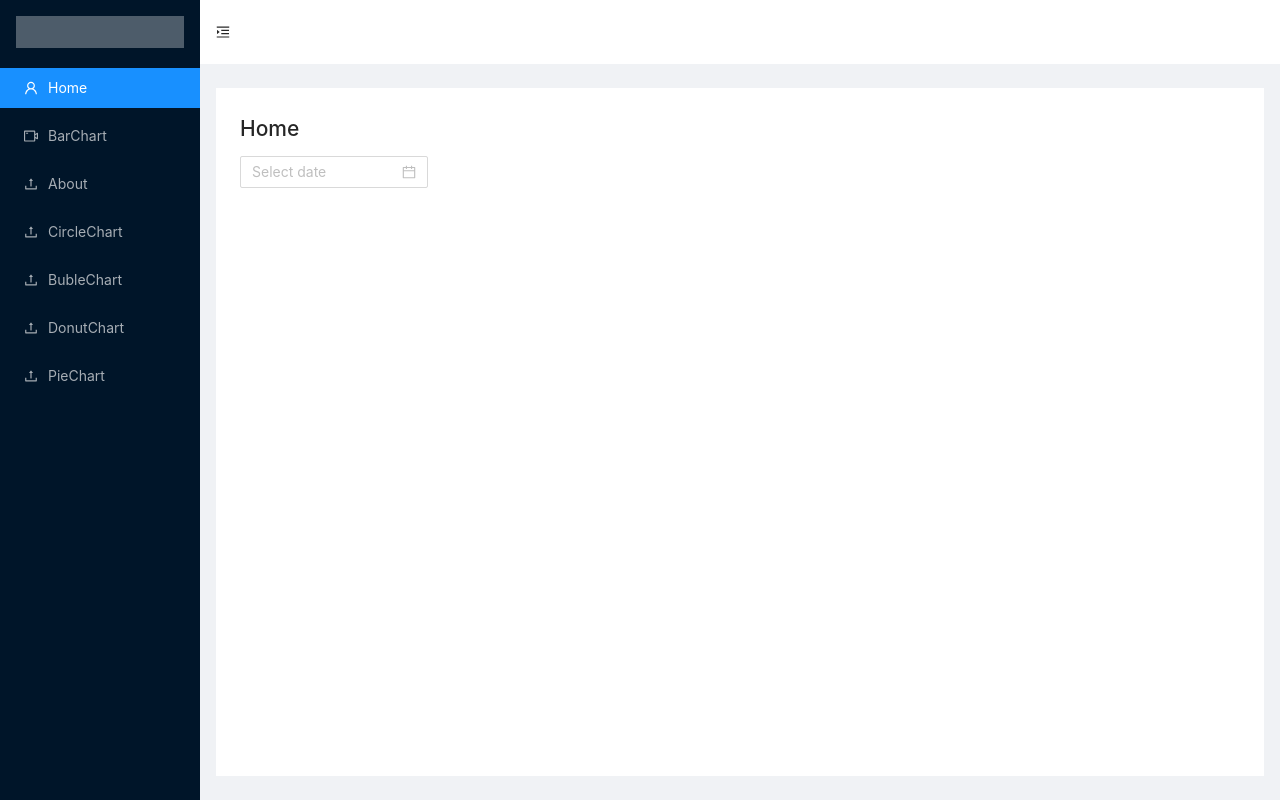
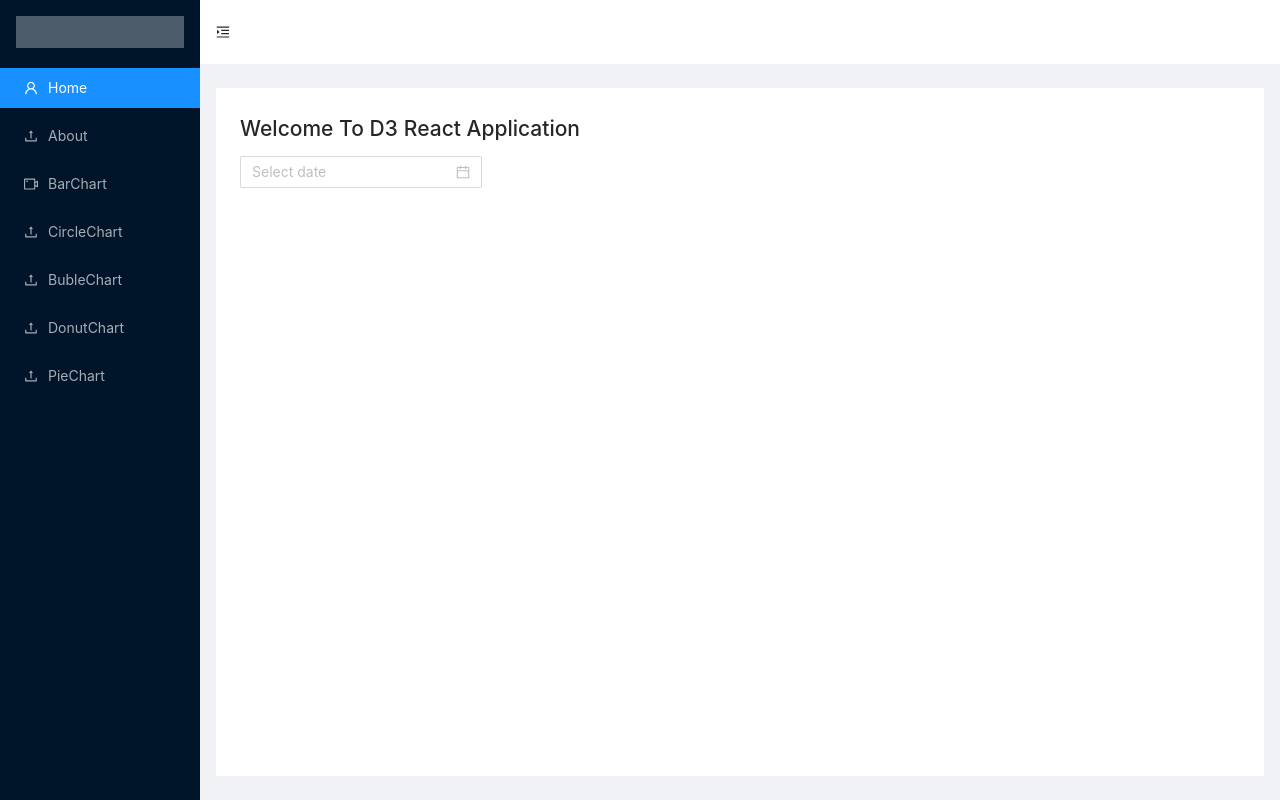
Before and after one commit to sumitkumar14/React-d3-project, a React (Create React App) app: page / in a window 1280 px wide. Built offline with nearby package versions, Linux system fonts and the light colour scheme.

Commit message:
minor change

```diff
--- a/src/Pages/ApplicationContainer.js
+++ b/src/Pages/ApplicationContainer.js
@@ -50,12 +50,15 @@ class ApplicationContainer extends React.Component {
             <Menu.Item key="1" icon={<UserOutlined />}>
             <Link to={'/'} className="nav-link"> Home </Link>
             </Menu.Item>
-            <Menu.Item key="2" icon={<VideoCameraOutlined />}>
+
+            <Menu.Item key="2" icon={<UploadOutlined />}>
+            <Link to={'/About'} className="nav-link">About</Link>
+            </Menu.Item>
+
+            <Menu.Item key="3" icon={<VideoCameraOutlined />}>
             <Link to={'/BarChart'} className="nav-link">BarChart</Link>
             </Menu.Item>
-            <Menu.Item key="3" icon={<UploadOutlined />}>
-            <Link to={'/About'} className="nav-link">About</Link>
-            </Menu.Item>
+
             <Menu.Item key="4" icon={<UploadOutlined />}>
             <Link to={'/CircleChart'} className="nav-link">CircleChart</Link>
             </Menu.Item>
--- a/src/Pages/Home.js
+++ b/src/Pages/Home.js
@@ -5,8 +5,9 @@ class Home extends Component {
   render() {
     return (
         <div>
-          <h2>Home</h2>
-         <DatePicker/>
+          <h2>Welcome To D3 React Application</h2>
+         <DatePicker showTime={{ format: 'HH:mm' }}
+      format="YYYY-MM-DD HH:mm" />
         </div>
     );
   }
```
